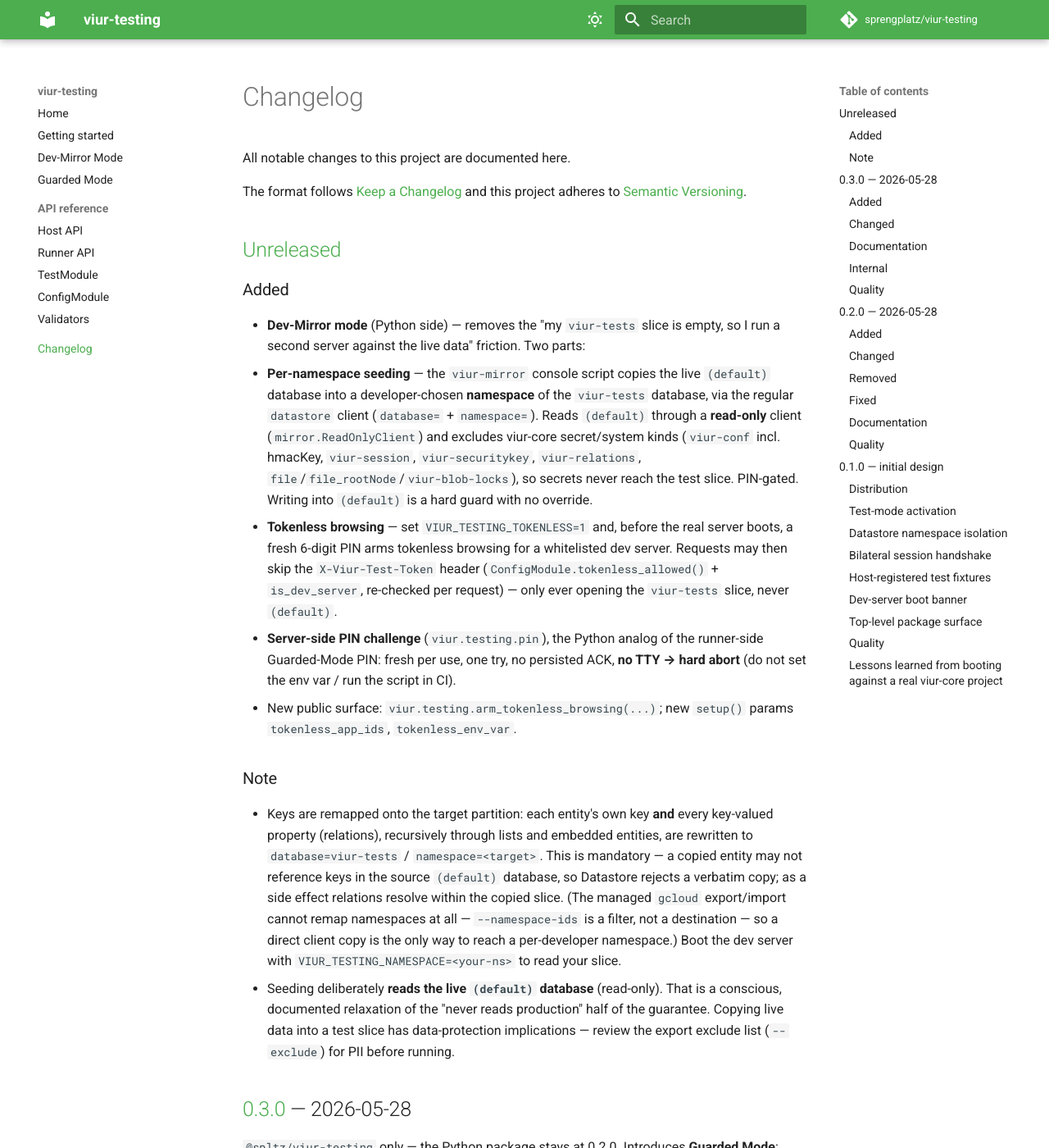
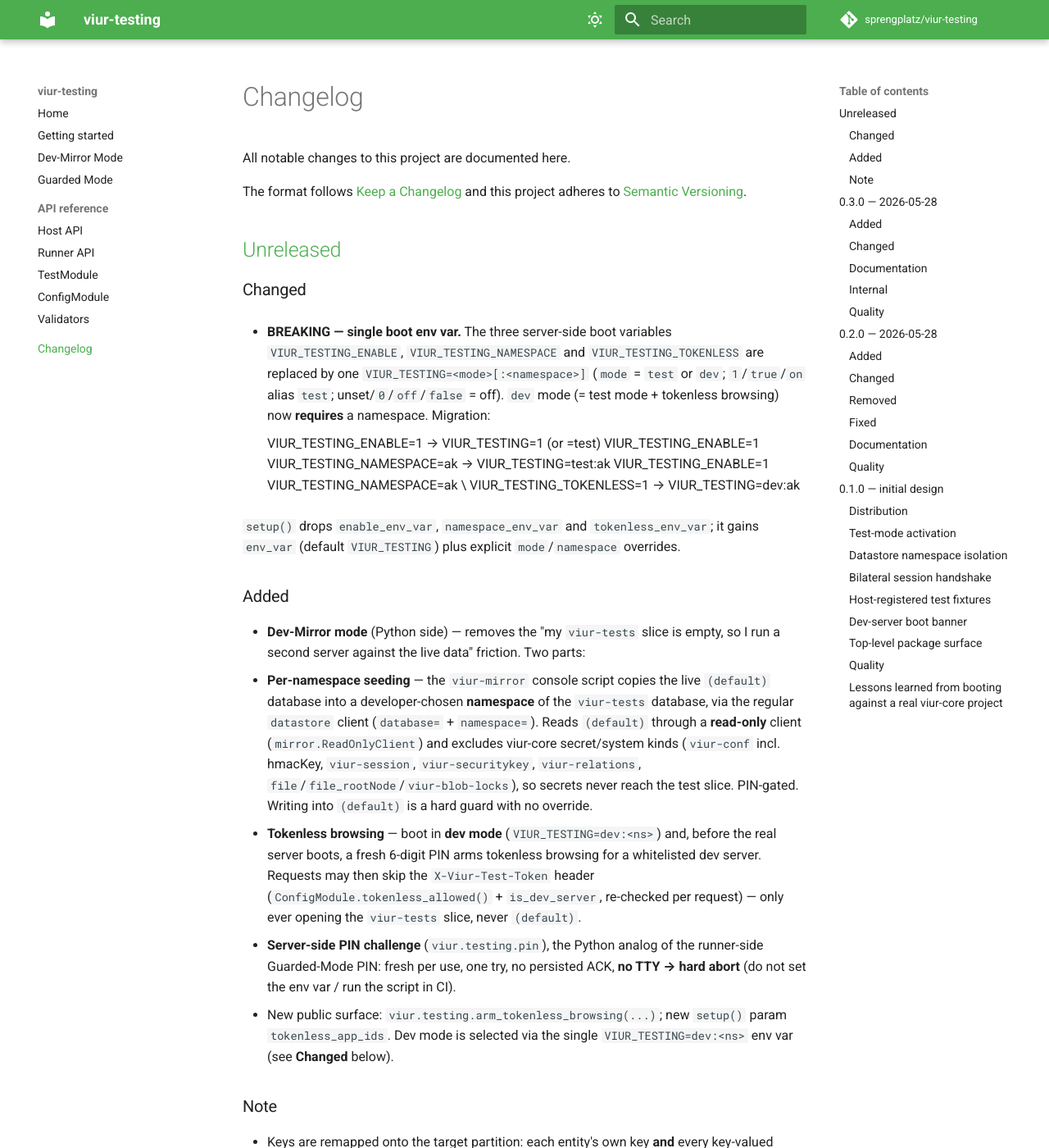
Before and after one commit to sprengplatz/viur-testing, an MkDocs documentation site: the page built from docs/changelog.md, in a window 1280 px wide and 1400 px high. Shown: the whole window at 82% size. Built offline with MkDocs 1.6.1 and Material for MkDocs 9.7.7, drawn with Linux system fonts in a browser that asks for light colours; comment, search, counter and statistics services are not loaded; some of the changed text lies outside the part shown.

Commit message:
docs: document single VIUR_TESTING env var; migration notes
Co-Authored-By: Claude Opus 4.8 (1M context) <noreply@anthropic.com>

```diff
--- a/CHANGELOG.md
+++ b/CHANGELOG.md
@@ -6,6 +6,25 @@ The format follows [Keep a Changelog](https://keepachangelog.com/en/1.1.0/) and
 this project adheres to [Semantic Versioning](https://semver.org/spec/v2.0.0.html).
 
 ## [Unreleased]
+
+### Changed
+
+- **BREAKING — single boot env var.** The three server-side boot
+  variables `VIUR_TESTING_ENABLE`, `VIUR_TESTING_NAMESPACE` and
+  `VIUR_TESTING_TOKENLESS` are replaced by one
+  `VIUR_TESTING=<mode>[:<namespace>]` (`mode` = `test` or `dev`;
+  `1`/`true`/`on` alias `test`; unset/`0`/`off`/`false` = off).
+  `dev` mode (= test mode + tokenless browsing) now **requires** a
+  namespace. Migration:
+
+      VIUR_TESTING_ENABLE=1                                   → VIUR_TESTING=1   (or =test)
+      VIUR_TESTING_ENABLE=1 VIUR_TESTING_NAMESPACE=ak         → VIUR_TESTING=test:ak
+      VIUR_TESTING_ENABLE=1 VIUR_TESTING_NAMESPACE=ak \
+        VIUR_TESTING_TOKENLESS=1                              → VIUR_TESTING=dev:ak
+
+  `setup()` drops `enable_env_var`, `namespace_env_var` and
+  `tokenless_env_var`; it gains `env_var` (default `VIUR_TESTING`) plus
+  explicit `mode`/`namespace` overrides.
 
 ### Added
 
@@ -21,9 +40,9 @@ this project adheres to [Semantic Versioning](https://semver.org/spec/v2.0.0.htm
     `viur-relations`, `file`/`file_rootNode`/`viur-blob-locks`), so secrets
     never reach the test slice. PIN-gated. Writing into `(default)` is a hard
     guard with no override.
-  - **Tokenless browsing** — set `VIUR_TESTING_TOKENLESS=1` and, before
-    the real server boots, a fresh 6-digit PIN arms tokenless browsing
-    for a whitelisted dev server. Requests may then skip the
+  - **Tokenless browsing** — boot in **dev mode** (`VIUR_TESTING=dev:<ns>`)
+    and, before the real server boots, a fresh 6-digit PIN arms tokenless
+    browsing for a whitelisted dev server. Requests may then skip the
     `X-Viur-Test-Token` header (`ConfigModule.tokenless_allowed()` +
     `is_dev_server`, re-checked per request) — only ever opening the
     `viur-tests` slice, never `(default)`.
@@ -32,7 +51,8 @@ this project adheres to [Semantic Versioning](https://semver.org/spec/v2.0.0.htm
     persisted ACK, **no TTY → hard abort** (do not set the env var / run
     the script in CI).
   - New public surface: `viur.testing.arm_tokenless_browsing(...)`; new
-    `setup()` params `tokenless_app_ids`, `tokenless_env_var`.
+    `setup()` param `tokenless_app_ids`. Dev mode is selected via the
+    single `VIUR_TESTING=dev:<ns>` env var (see **Changed** below).
 
 ### Note
 
@@ -45,7 +65,7 @@ this project adheres to [Semantic Versioning](https://semver.org/spec/v2.0.0.htm
   export/import cannot remap namespaces at all — `--namespace-ids` is a filter,
   not a destination — so a direct client copy is the only way to reach a
   per-developer namespace.) Boot the dev server with
-  `VIUR_TESTING_NAMESPACE=<your-ns>` to read your slice.
+  `VIUR_TESTING=dev:<your-ns>` to read your slice.
 - Seeding deliberately **reads the live `(default)` database** (read-only).
   That is a conscious, documented relaxation of the "never reads
   production" half of the guarantee. Copying live data into a test slice
```
Also changed, not shown: README.md (+25 -20 lines), docs/dev-mirror-mode.md (+7 -6 lines), docs/getting-started.md (+4 -4 lines), 4 other files.
